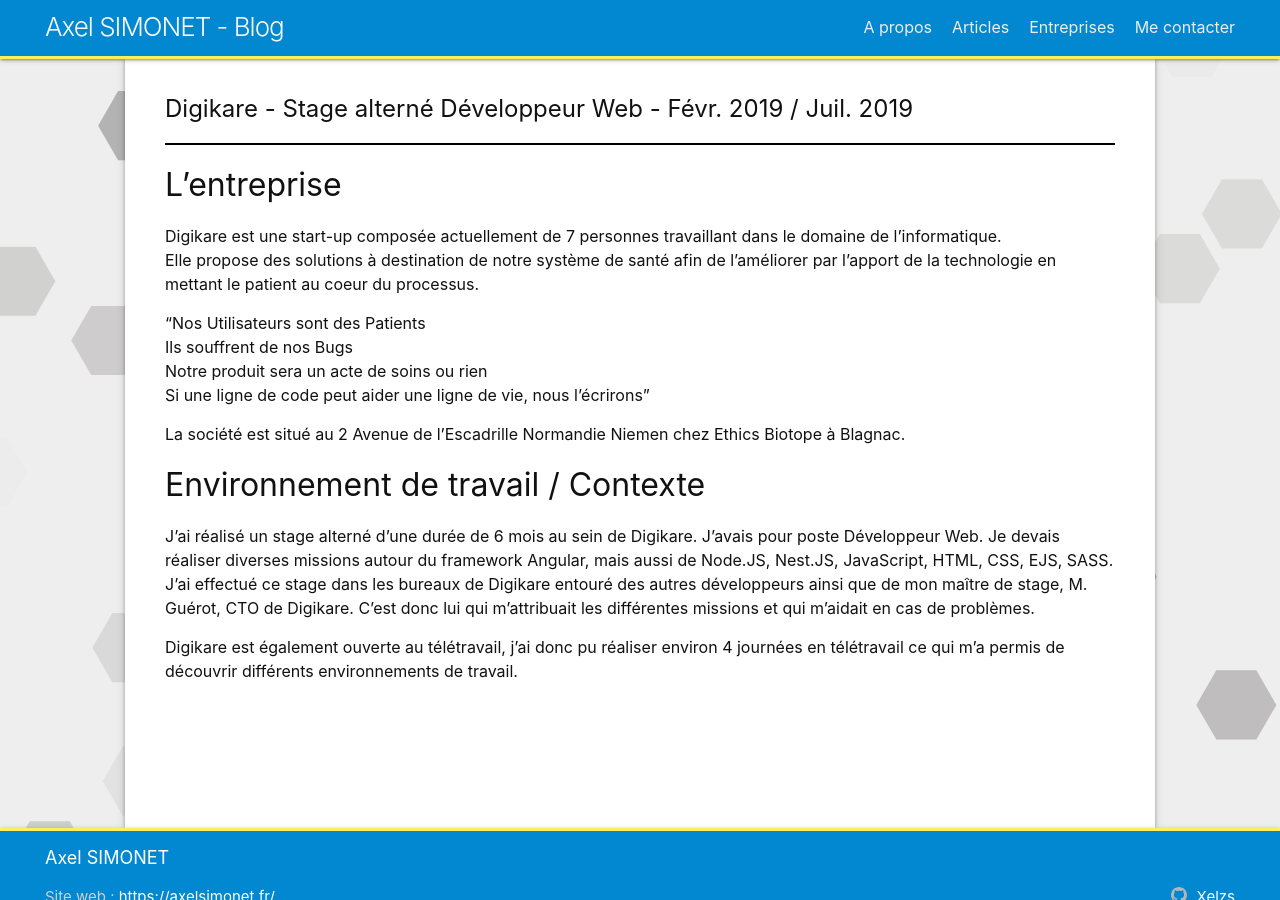
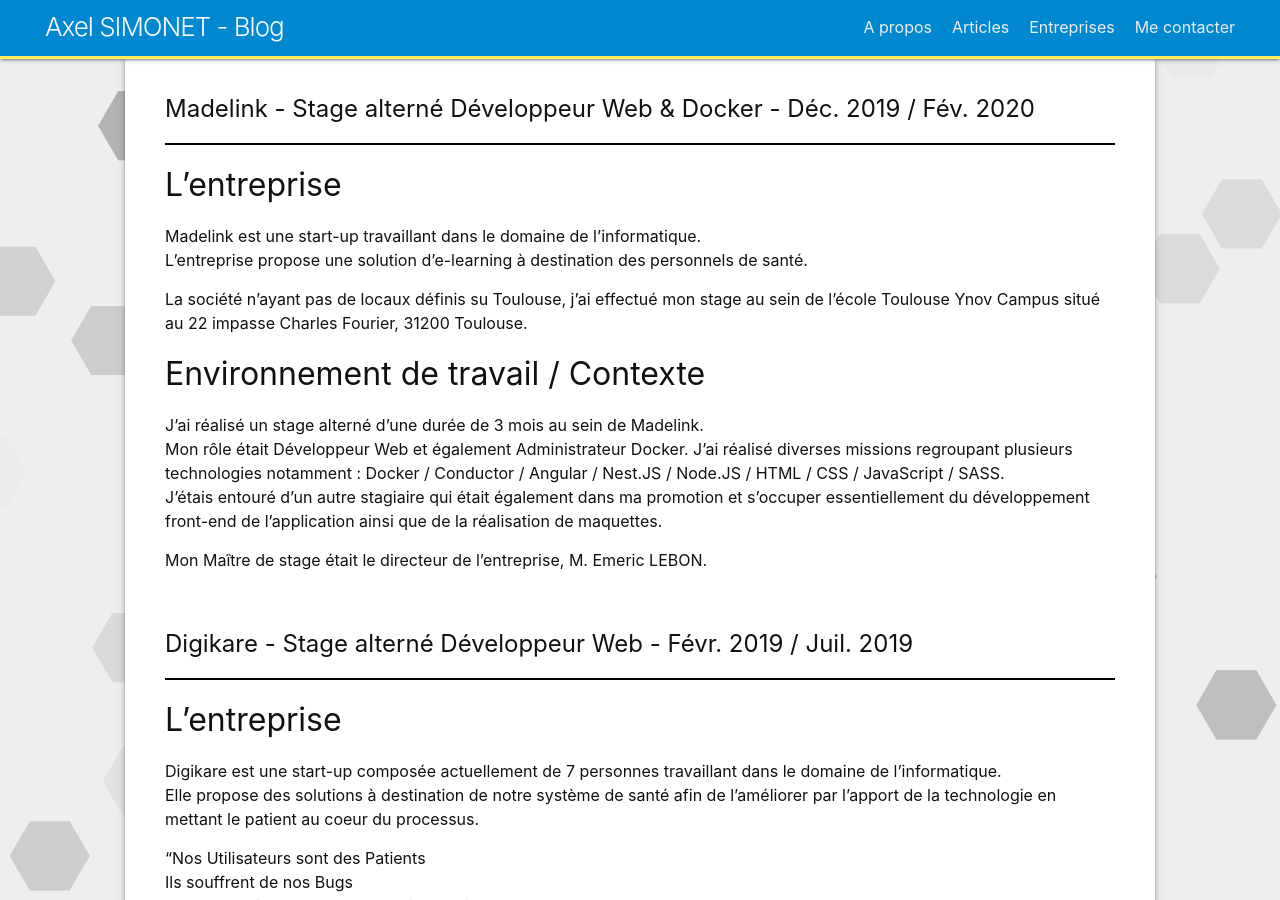
Before and after one commit to Xelzs/xelzs.github.io, a Jekyll site: the page built from enterprises.md, in a window 1280 px wide and 900 px high. Built offline with Jekyll 4.4.1, drawn with Linux system fonts in a browser that asks for light colours; our own code applies the rules of GitHub Pages for plain Markdown files.

Commit message:
2020 enterprises + separator + first article

```diff
--- a/enterprises.md
+++ b/enterprises.md
@@ -1,6 +1,26 @@
 ---
 layout: page
 ---
+# Madelink - Stage alterné Développeur Web & Docker - Déc. 2019 / Fév. 2020
+
+___
+
+## L'entreprise
+
+Madelink est une start-up travaillant dans le domaine de l'informatique.
+L'entreprise propose une solution d'e-learning à destination des personnels de santé.
+
+La société n'ayant pas de locaux définis su Toulouse, j'ai effectué mon stage au sein de l'école Toulouse Ynov Campus situé au 22 impasse Charles Fourier, 31200 Toulouse.
+
+## Environnement de travail / Contexte
+
+J'ai réalisé un stage alterné d'une durée de 3 mois au sein de Madelink.
+Mon rôle était Développeur Web et également Administrateur Docker. J'ai réalisé diverses missions regroupant plusieurs technologies notamment : Docker / Conductor / Angular / Nest.JS / Node.JS / HTML / CSS / JavaScript / SASS.
+J'étais entouré d'un autre stagiaire qui était également dans ma promotion et s'occuper essentiellement du développement front-end de l'application ainsi que de la réalisation de maquettes.
+
+Mon Maître de stage était le directeur de l'entreprise, M. Emeric LEBON.
+
+<br/>
 # Digikare - Stage alterné Développeur Web - Févr. 2019 / Juil. 2019
 
 ___
```
Also changed, not shown: _layouts/home.html (+9 -3 lines), _posts/2019-12-15-first-week-madelink.md (added, +30 -0 lines).
